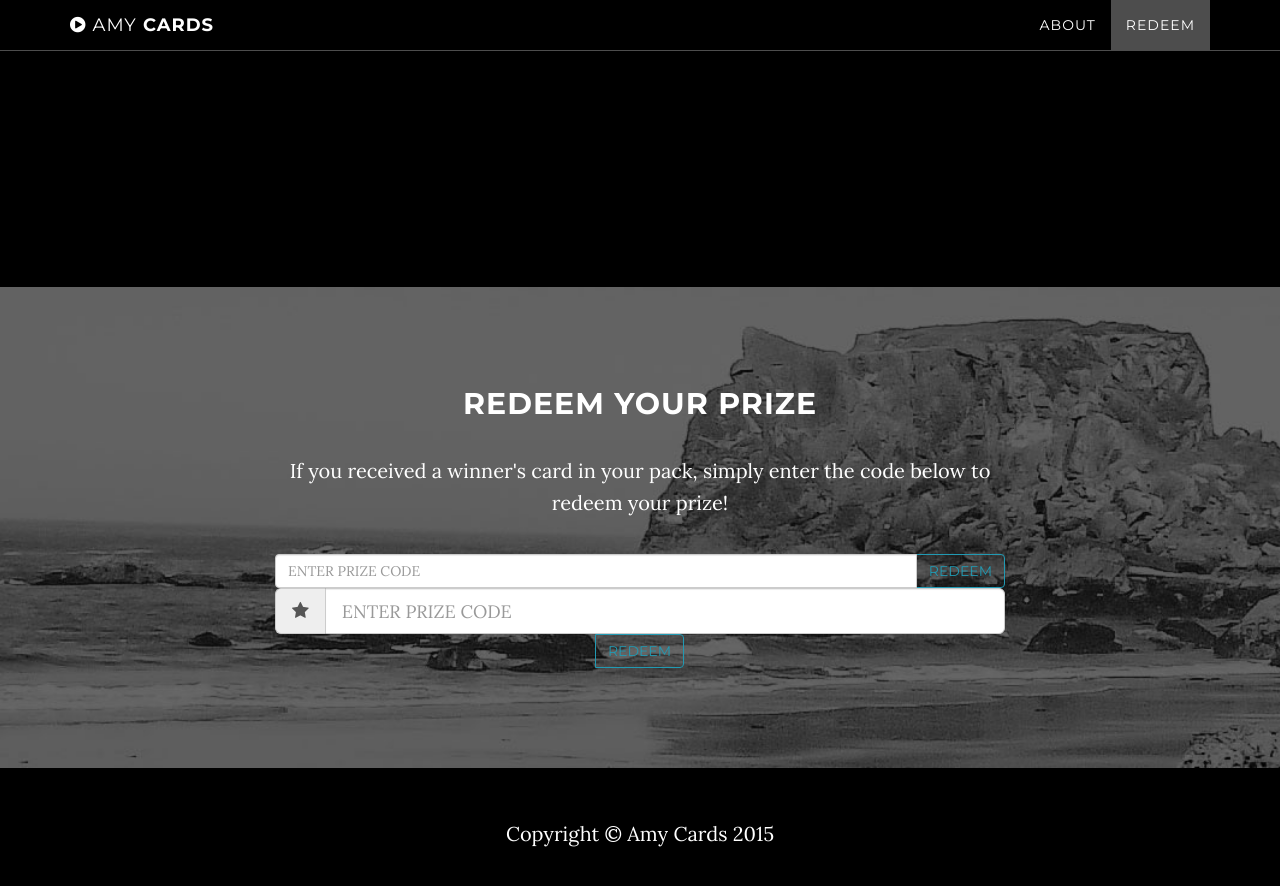
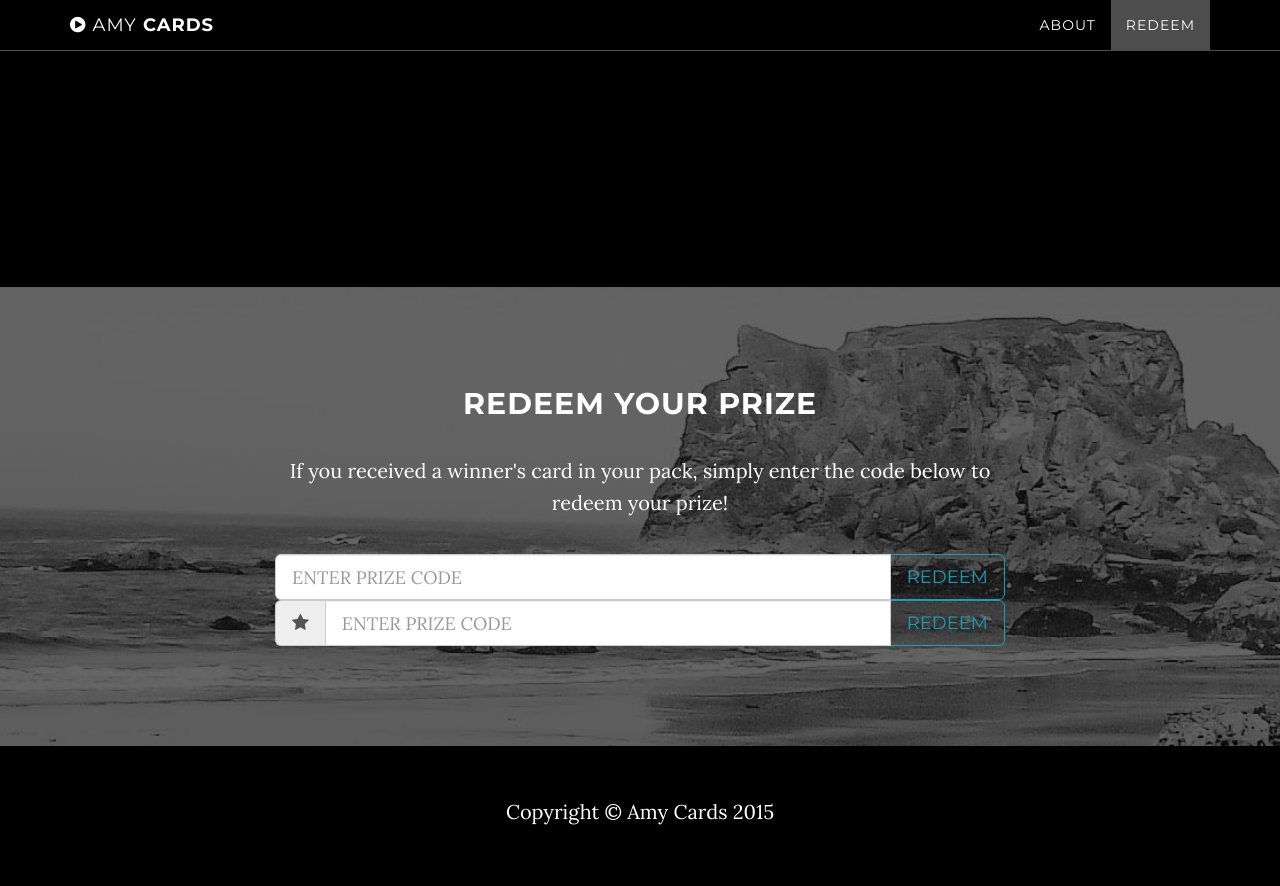
Before and after one commit to arturpawliszko/amy-cards, a Jekyll site: the page built from index.html, in a window 1280 px wide and 900 px high, scrolled down 1343 px. Shown: the top 886 px of the window. Built offline with Jekyll 4.4.1, drawn with Linux system fonts in a browser that asks for light colours.

Commit message:
Redeem test

```diff
--- a/_includes/redeem.html
+++ b/_includes/redeem.html
@@ -5,7 +5,7 @@
                 <div class="col-lg-8 col-lg-offset-2">
                     <h2>Redeem Your Prize</h2>
                     <p>If you received a winner's card in your pack, simply enter the code below to redeem your prize!</p>
-                    <div class="input-group">
+                    <div class="input-group input-group-lg">
                         <input type="text" class="form-control" placeholder="ENTER PRIZE CODE">
                         <span class="input-group-btn">
                             <button class="btn btn-default" type="button">REDEEM</button>
@@ -14,10 +14,11 @@
                     <div class="input-group input-group-lg">
                       <span class="input-group-addon" id="sizing-addon1"><i class="fa fa-star"></i></span>
                       <input type="text" class="form-control" placeholder="ENTER PRIZE CODE" aria-describedby="sizing-addon1">
-                    </div>
-                    <span class="input-group-btn">
+                      <span class="input-group-btn">
                         <button class="btn btn-default" type="button">REDEEM</button>
                     </span>
+                    </div>
+
                 </div>
             </div>
         </div>
```
